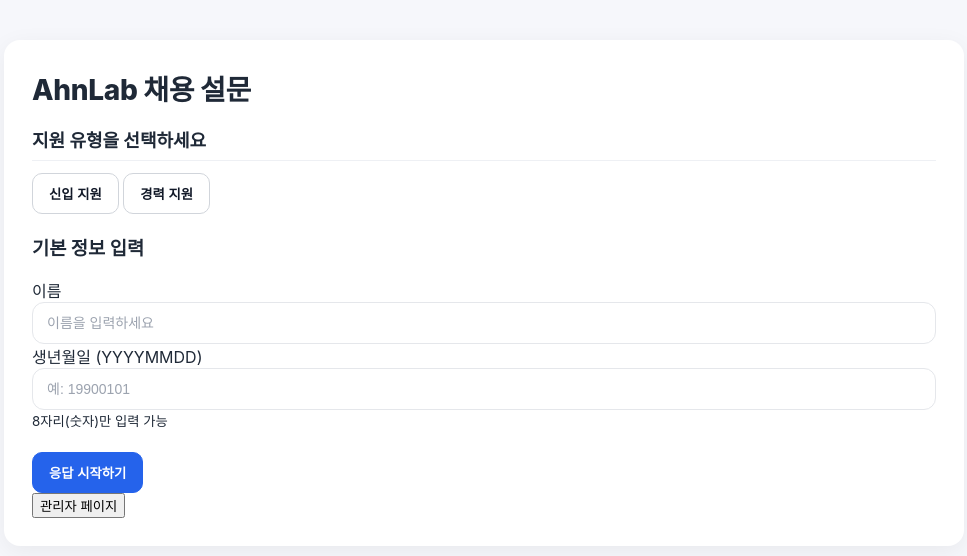
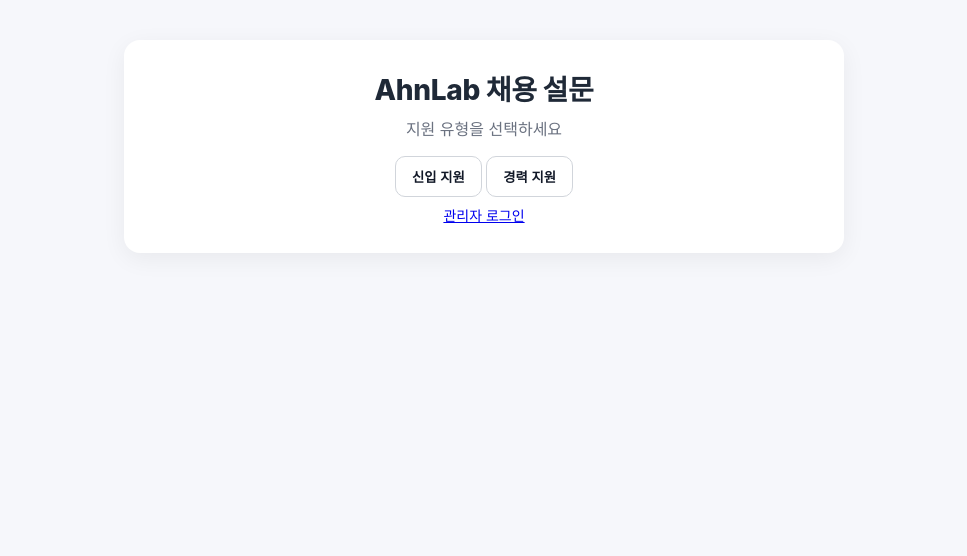
Before and after one commit to leoavce/hr_interview_survey, a plain HTML site: page index.html in a window 1280 px wide. Shown: the whole page, without its empty margins (156-1123 px from the left). Drawn offline with Linux system fonts and the light colour scheme.

Commit message:
Update index.html

```diff
--- a/index.html
+++ b/index.html
@@ -1,59 +1,50 @@
 <!DOCTYPE html>
 <html lang="ko">
 <head>
-  <meta charset="UTF-8" />
+  <meta charset="UTF-8"/>
   <meta name="viewport" content="width=device-width, initial-scale=1.0"/>
   <title>AhnLab 채용 설문</title>
-
-  <!-- 폰트 & 기본 스타일 -->
-  <link href="https://fonts.googleapis.com/css2?family=Noto+Sans+KR:wght@300;400;600;700&display=swap" rel="stylesheet">
   <link rel="stylesheet" href="css/style.css"/>
-
-  <!-- Firebase (compat CDN: JS에서 firebase.* 사용을 위해) -->
+  <!-- Firebase (index는 로그인 불필요하나, 초기화는 미리 해둬도 무방) -->
   <script defer src="https://www.gstatic.com/firebasejs/10.12.5/firebase-app-compat.js"></script>
   <script defer src="https://www.gstatic.com/firebasejs/10.12.5/firebase-auth-compat.js"></script>
   <script defer src="https://www.gstatic.com/firebasejs/10.12.5/firebase-firestore-compat.js"></script>
   <script defer src="https://www.gstatic.com/firebasejs/10.12.5/firebase-storage-compat.js"></script>
-
-  <!-- 앱 초기화 -->
   <script defer src="js/firebase-init.js"></script>
-
-  <!-- 페이지 스크립트 -->
-  <script defer src="js/main.js"></script>
+  <script defer src="js/index.js"></script>
 </head>
 <body class="bg">
-  <div class="container card">
-    <h1 class="title">AhnLab 채용 설문</h1>
+  <div class="container card" style="max-width: 720px;">
+    <div class="header" style="text-align:center;">
+      <h1 class="title">AhnLab 채용 설문</h1>
+      <p class="desc">지원 유형을 선택하세요</p>
 
-    <!-- 지원 유형 선택 -->
-    <div class="section">
-      <h2 class="section-title">지원 유형을 선택하세요</h2>
-      <div class="type-buttons">
+      <div class="btn-group" style="margin: 16px 0 8px 0;">
         <button class="btn type" data-type="신입">신입 지원</button>
         <button class="btn type" data-type="경력">경력 지원</button>
       </div>
+
+      <div>
+        <a class="link" href="admin.html" style="font-size: 14px;">관리자 로그인</a>
+      </div>
     </div>
 
-    <!-- 기본 정보 입력 -->
-    <form id="applyForm" class="section" novalidate>
-      <h3 class="section-subtitle">기본 정보 입력</h3>
+    <div id="userBox" class="section" style="display:none;">
+      <h2 class="section-title">기본 정보 입력</h2>
+
       <div class="form-group">
-        <label for="name">이름</label>
-        <input id="name" name="name" type="text" placeholder="이름을 입력하세요" required />
+        <label>이름</label>
+        <input type="text" id="name" placeholder="이름을 입력하세요" />
       </div>
+
       <div class="form-group">
-        <label for="birth">생년월일 (YYYYMMDD)</label>
-        <input id="birth" name="birth" type="text" inputmode="numeric" pattern="\\d{8}" maxlength="8" placeholder="예: 19900101" required />
-        <small class="hint">8자리(숫자)만 입력 가능</small>
+        <label>생년월일</label>
+        <input type="text" id="birth" placeholder="YYYYMMDD (예: 19900101)" inputmode="numeric" maxlength="8"/>
+        <div class="hint">연도 4자리 + 월 2자리 + 일 2자리 (예: 20000104)</div>
       </div>
-      <div class="form-actions">
-        <button id="startBtn" class="btn primary" type="submit" disabled>응답 시작하기</button>
-      </div>
+
+      <button id="startBtn" class="btn primary" disabled>응답 시작하기</button>
       <div id="errorMessage" class="error" style="display:none;"></div>
-    </form>
-
-    <div class="footer-links">
-      <button class="link" onclick="location.href='admin.html'">관리자 페이지</button>
     </div>
   </div>
 </body>
```
